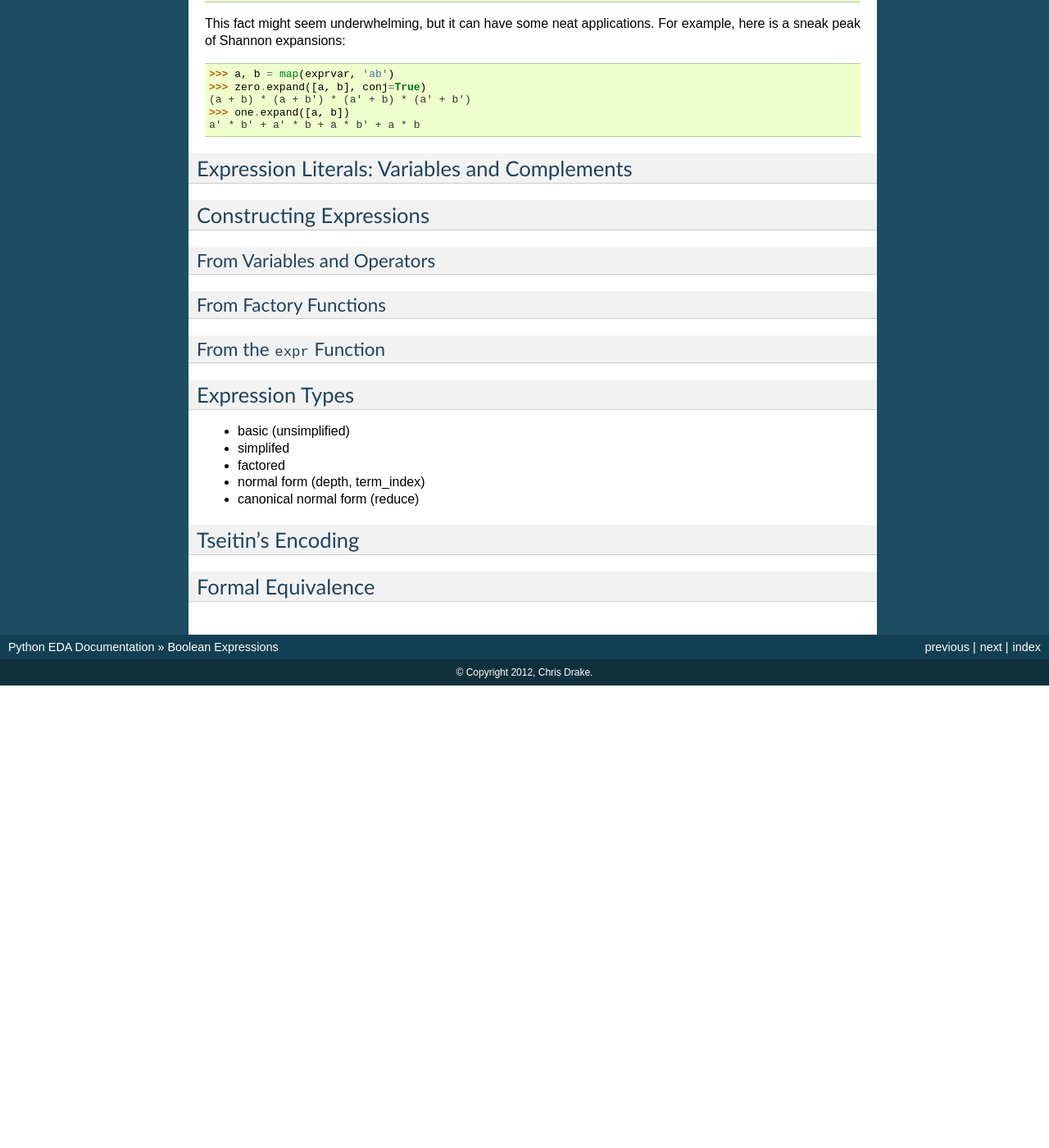
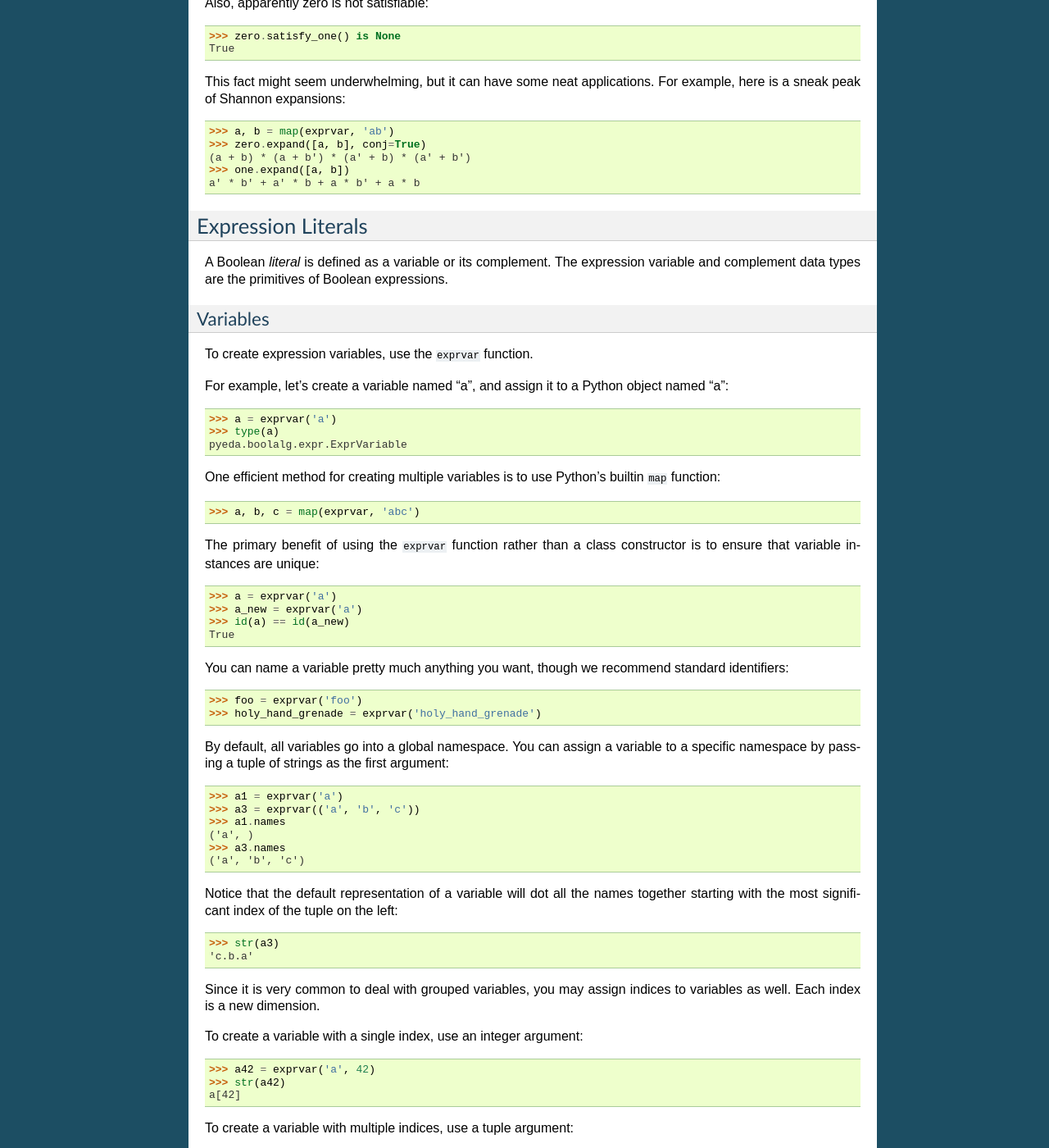
Before and after one commit to cjdrake/pyeda, a Sphinx documentation site: the page built from doc/source/expr.rst, in a window 1280 px wide and 1400 px high, scrolled down 1217 px. Shown: the whole window at 82% size. Built offline with Sphinx 7.4.7, drawn with Linux system fonts in a browser that asks for light colours; before the commit the page ends 2053 px from its top, so only the background shows below that; some of the changed text lies outside the part shown.

Commit message:
Add new exprvar content

```diff
--- a/doc/source/expr.rst
+++ b/doc/source/expr.rst
@@ -59,12 +59,15 @@ and stores them internally using a module-level singleton in
    pyeda.boolalg.expr._ExprOne
 
 Once you have converted zero/one to expressions,
-they implement the full Boolean Function API::
+they implement the full Boolean Function API.
 
-   # Constant values have an empty support set
+For example, constants have an empty support set::
+
    >>> one.support
    frozenset()
-   # Apparently, zero is not satisfiable
+
+Also, apparently zero is not satisfiable::
+
    >>> zero.satisfy_one() is None
    True
 
@@ -78,13 +81,96 @@ For example, here is a sneak peak of Shannon expansions::
    >>> one.expand([a, b])
    a' * b' + a' * b + a * b' + a * b
 
-Expression Literals: Variables and Complements
-==============================================
+Expression Literals
+===================
 
-.. exprvar(name, index=None)
-.. exprcomp(exprvar)
+A Boolean *literal* is defined as a variable or its complement.
+The expression variable and complement data types are the primitives of
+Boolean expressions.
 
-.. ordering rules
+Variables
+---------
+
+To create expression variables, use the ``exprvar`` function.
+
+For example, let's create a variable named "a",
+and assign it to a Python object named "a"::
+
+   >>> a = exprvar('a')
+   >>> type(a)
+   pyeda.boolalg.expr.ExprVariable
+
+One efficient method for creating multiple variables is to use Python's builtin
+``map`` function::
+
+   >>> a, b, c = map(exprvar, 'abc')
+
+The primary benefit of using the ``exprvar`` function rather than a class
+constructor is to ensure that variable instances are unique::
+
+   >>> a = exprvar('a')
+   >>> a_new = exprvar('a')
+   >>> id(a) == id(a_new)
+   True
+
+You can name a variable pretty much anything you want,
+though we recommend standard identifiers::
+
+   >>> foo = exprvar('foo')
+   >>> holy_hand_grenade = exprvar('holy_hand_grenade')
+
+By default, all variables go into a global namespace.
+You can assign a variable to a specific namespace by passing a tuple of
+strings as the first argument::
+
+   >>> a1 = exprvar('a')
+   >>> a3 = exprvar(('a', 'b', 'c'))
+   >>> a1.names
+   ('a', )
+   >>> a3.names
+   ('a', 'b', 'c')
+
+Notice that the default representation of a variable will dot all the names
+together starting with the most significant index of the tuple on the left::
+
+   >>> str(a3)
+   'c.b.a'
+
+Since it is very common to deal with grouped variables,
+you may assign indices to variables as well.
+Each index is a new dimension.
+
+To create a variable with a single index, use an integer argument::
+
+   >>> a42 = exprvar('a', 42)
+   >>> str(a42)
+   a[42]
+
+To create a variable with multiple indices, use a tuple argument::
+
+   >>> a_1_2_3 = exprvar('a', (1, 2, 3))
+   >>> str(a_1_2_3)
+   a[1][2][3]
+
+Finally, you can combine multiple namespaces and dimensions::
+
+   >>> c_b_a_1_2_3 = exprvar(('a', 'b', 'c'), (1, 2, 3))
+   >>> str(c_b_a_1_2_3)
+   c.b.a[1][2][3]
+
+.. NOTE::
+   The previous syntax is starting to get a bit cumbersome.
+   For a more powerful method of creating multi-dimensional bit vectors,
+   use the ``bitvec`` function.
+
+Complements
+-----------
+
+Using the ``expr`` Function to Create Literals
+----------------------------------------------
+
+Literal Ordering Rules
+----------------------
 
 Constructing Expressions
 ========================
```
